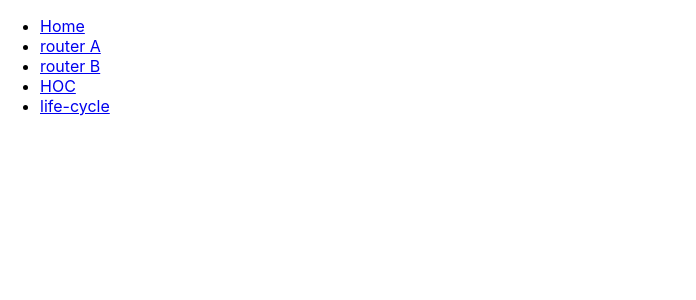
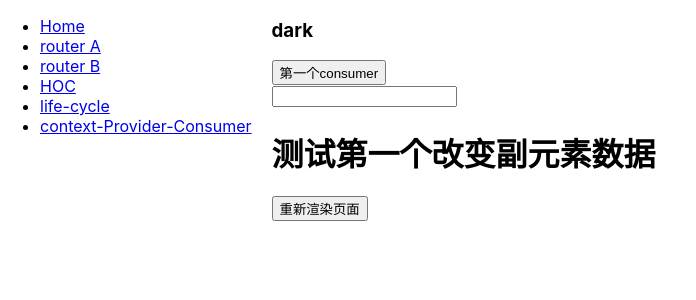
Before and after one commit to MrSeaWave/test-react-feature, a React app: page /context in a window 1280 px wide. Shown: the top 300 px of the page, without its empty margins (0-696 px from the left). Built offline with nearby package versions, Linux system fonts and the light colour scheme.

Commit message:
feat: 整理context 路由

```diff
--- a/src/Context/index.js
+++ b/src/Context/index.js
@@ -19,7 +19,7 @@ const ChildrenComponent = () => {
   );
 };
 
-class MiddleComponent extends PureComponent {
+class MiddleComponent extends Component {
   render() {
     console.log('middleFun');
     return <ChildrenComponent />;
@@ -44,6 +44,7 @@ class TestContext extends Component {
   };
   render() {
     const { value, providerValue } = this.state;
+    console.log('TestContext render state', this.state);
     return (
       <div>
         <TestContextFirst.Provider
--- a/src/routes.js
+++ b/src/routes.js
@@ -21,6 +21,11 @@ const routes = [
     title: 'life-cycle',
     component: lazy(() => import(/* webpackChunkName: "LifeCycle" */ './LifeCycle')),
   },
+   {
+    path: '/context',
+    title: 'context-Provider-Consumer',
+    component: lazy(() => import(/* webpackChunkName: "context" */ './Context')),
+  },
 ];
 
 export default routes
```
